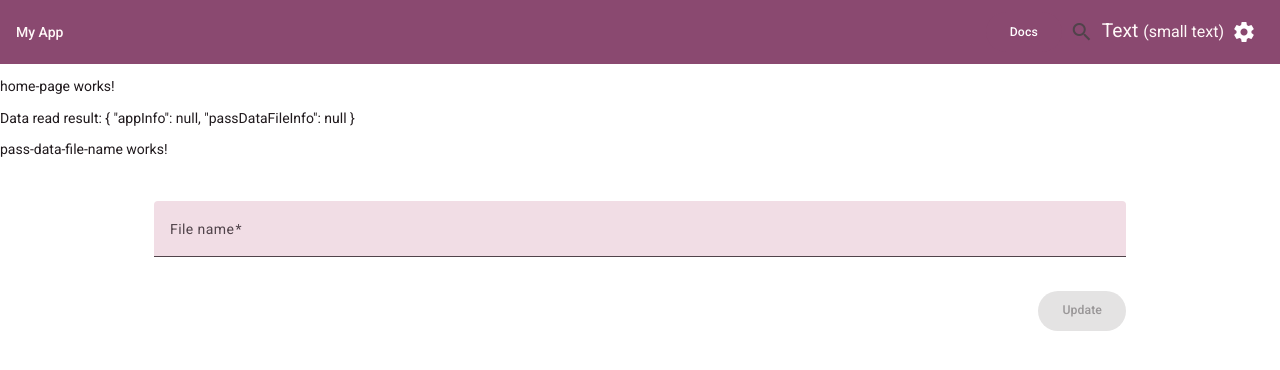
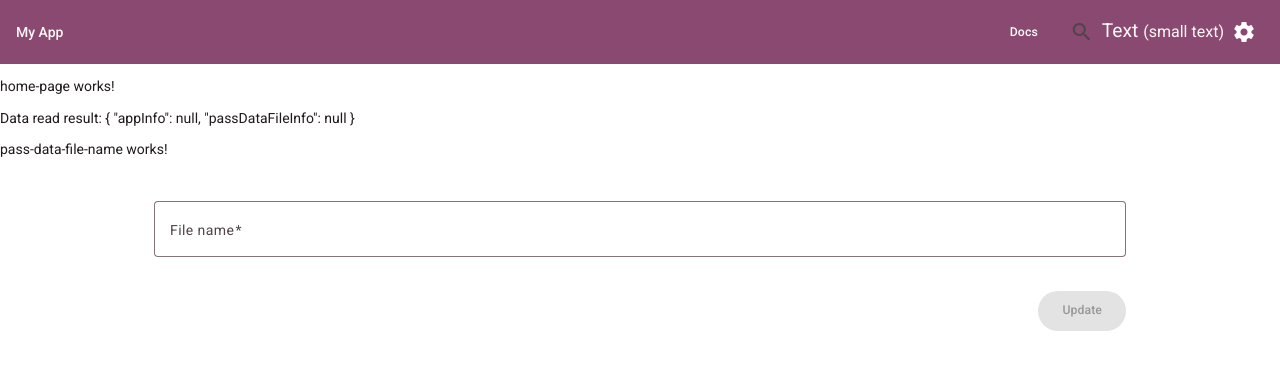
Before and after one commit to MrZeRo2000/violetnote-ang, an Angular app: page / in a window 1280 px wide. Shown: the top 370 px of the page. Built offline with nearby package versions, Linux system fonts and the light colour scheme; no server answers.

Commit message:
Some appearance customization

```diff
--- a/src/app/app.config.ts
+++ b/src/app/app.config.ts
@@ -3,6 +3,7 @@ import {provideRouter, withHashLocation} from '@angular/router';
 
 import { routes } from './app.routes';
 import {provideHttpClient} from '@angular/common/http';
+import {MAT_FORM_FIELD_DEFAULT_OPTIONS} from '@angular/material/form-field';
 
 export const appConfig: ApplicationConfig = {
   providers: [
@@ -10,5 +11,9 @@ export const appConfig: ApplicationConfig = {
     provideZoneChangeDetection({ eventCoalescing: true }),
     provideRouter(routes, withHashLocation()),
     provideHttpClient(),
+    {
+      provide: MAT_FORM_FIELD_DEFAULT_OPTIONS,
+      useValue: { appearance: 'outline' }
+    }
   ]
 };
--- a/src/styles.scss
+++ b/src/styles.scss
@@ -5,7 +5,7 @@
 // Learn more about theming and how to use it for your application's
 // custom components at https://material.angular.dev/guide/theming
 @use '@angular/material' as mat;
-@use '_theme-colors' as violetnote-theme; // location of generated file
+@use '_theme-colors' as violetnote-theme-colors;
 
 /* Styles for 4K screens (3840px width and up) */
 @media (min-width: 2560px) {
@@ -28,11 +28,28 @@
   }
 }
 
+@media (min-width: 1980px) and (max-width: 2559px) {
+  :root {
+    --mat-sys-body-large-size: 1.25rem;
+    --mat-sys-body-medium-size: 1.15rem;
+    --mat-sys-body-medium-line-height: 1rem;
+
+    .mat-mdc-form-field-infix {
+      margin: 0.75rem 0 0.25rem 0
+    }
+
+    .mat-mdc-unelevated-button, .mat-mdc-button {
+      height: var(--mat-button-protected-container-height, 50px) !important;
+    }
+  }
+}
+
+
 html {
   @include mat.theme((
     color: (
-      primary: violetnote-theme.$primary-palette,
-      tertiary: violetnote-theme.$tertiary-palette,
+      primary: violetnote-theme-colors.$primary-palette,
+      tertiary: violetnote-theme-colors.$tertiary-palette,
     ),
     typography: Roboto,
     density: 0,
```
